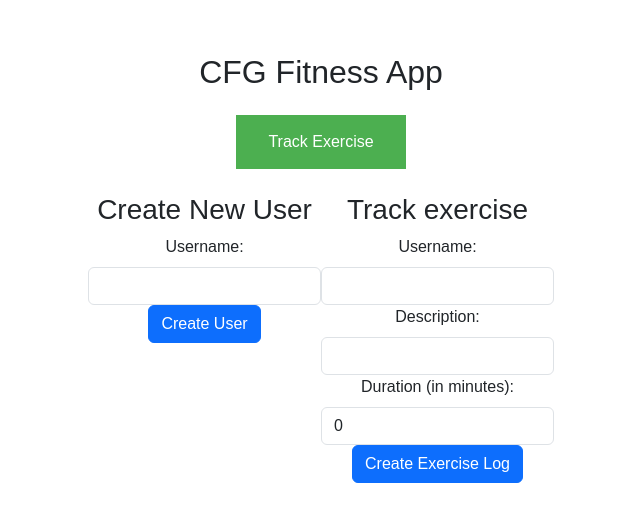
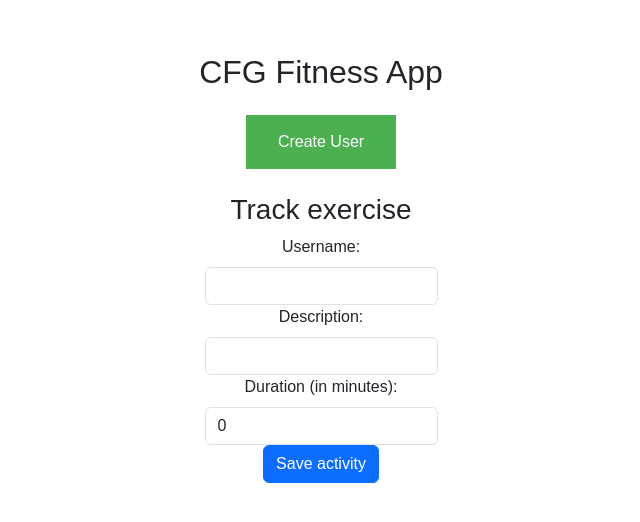
Before and after one commit to nadinedelia/marathon_prep_tracker, a React (Create React App) app: page / in a window 1280 px wide. Shown: the part 132-654 px from the top of the page, without its empty margins (319-959 px from the left). Built offline with nearby package versions, Linux system fonts and the light colour scheme.

Commit message:
FE is moving a bit much...

```diff
--- a/src/App.js
+++ b/src/App.js
@@ -5,20 +5,16 @@ import TrackExercise from './components/trackExercise';
 import React, { useState, useEffect } from 'react';
 
 function App() {
-  const [activeWindowCounter, setActiveWindowCounter] = useState(0);
-  const [textUnderNavigationArrows, setTextUnderNavigationArrows] = useState(['','']);
+  const [activeWindowCounter, setActiveWindowCounter] = useState(1);
+  const [textUnderNavigationArrows, setTextUnderNavigationArrows] = useState(['Create User', '']);
 
   const handleNavigation = () => {
-    if (activeWindowCounter === 0) {
-      setActiveWindowCounter(1);
-    } else {
-      setActiveWindowCounter(0);
-    }
+    setActiveWindowCounter((prev) => 1 - prev); // toggles between 0 and 1
   };
 
   useEffect(() => {
     setTextUnderNavigationArrows(
-      activeWindowCounter === 0 ? ['','Track Exercise'] : ['Create User','']
+      activeWindowCounter === 1 ? ['Create User', ''] : ['Track Exercise', '']
     );
   }, [activeWindowCounter]);
 
@@ -30,13 +26,13 @@ function App() {
 
       <div className="navigationArrowsContainer">
         <button onClick={handleNavigation} className="navigationButton">
-            {textUnderNavigationArrows[activeWindowCounter === 0 ? 1 : 0]}
+          {textUnderNavigationArrows[0]}
         </button>
       </div>
 
       <div className="componentContainer">
-          <CreateUser className={activeWindowCounter === 0 ? 'activeWindow' : 'hiddenWindow'}/>
-          <TrackExercise className={activeWindowCounter === 1 ? 'activeWindow' : 'hiddenWindow'}/>
+        {activeWindowCounter === 0 && <CreateUser />}
+        {activeWindowCounter === 1 && <TrackExercise />}
       </div>
     </div>
   );
--- a/src/components/trackExercise.js
+++ b/src/components/trackExercise.js
@@ -56,7 +56,7 @@ const TrackExercise = () => {
           />
         </Form.Group>
         <Button variant="primary" type="submit">
-          Create Exercise Log
+          Save activity
         </Button>
       </Form>
     </div>
```
Lines whose indentation alone changed are shown as unchanged.
